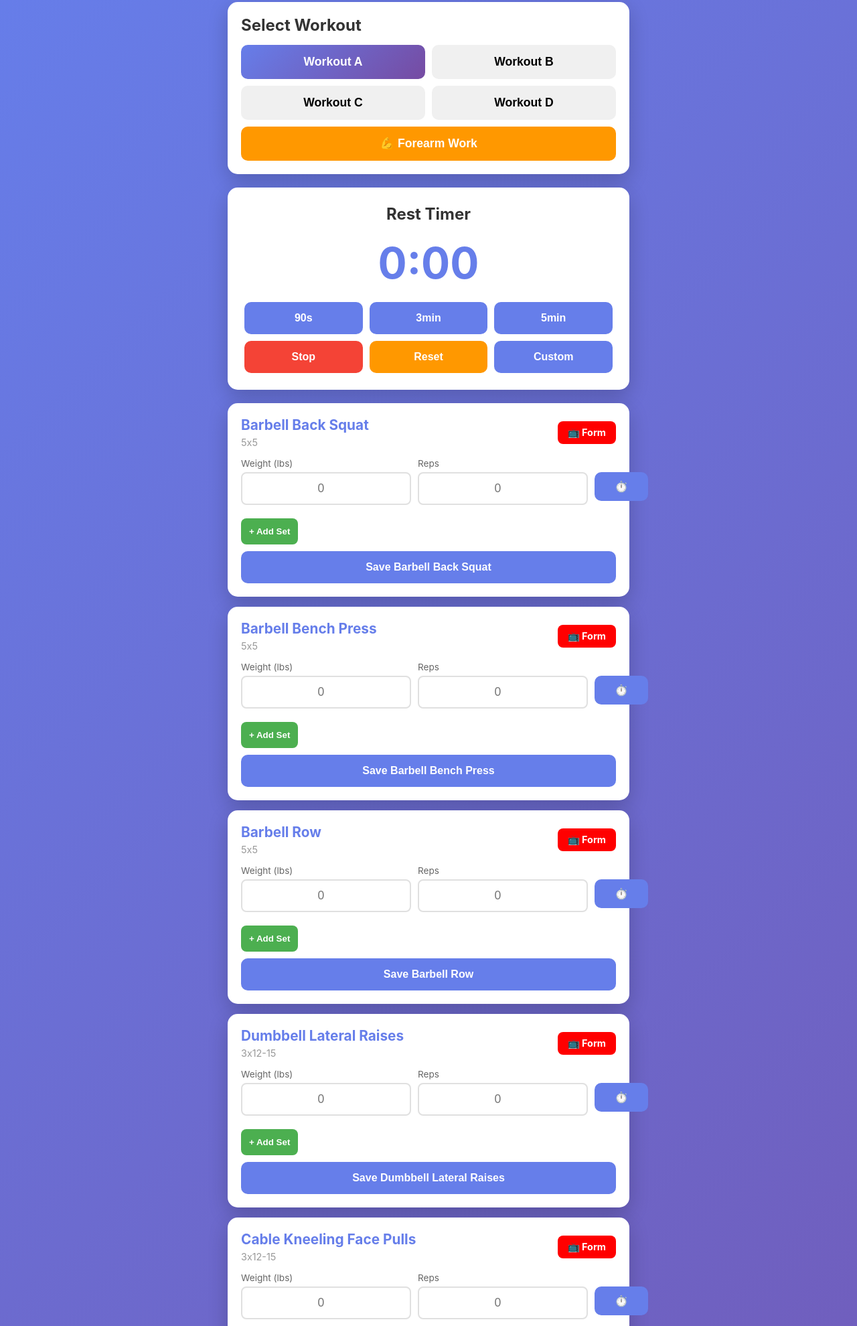
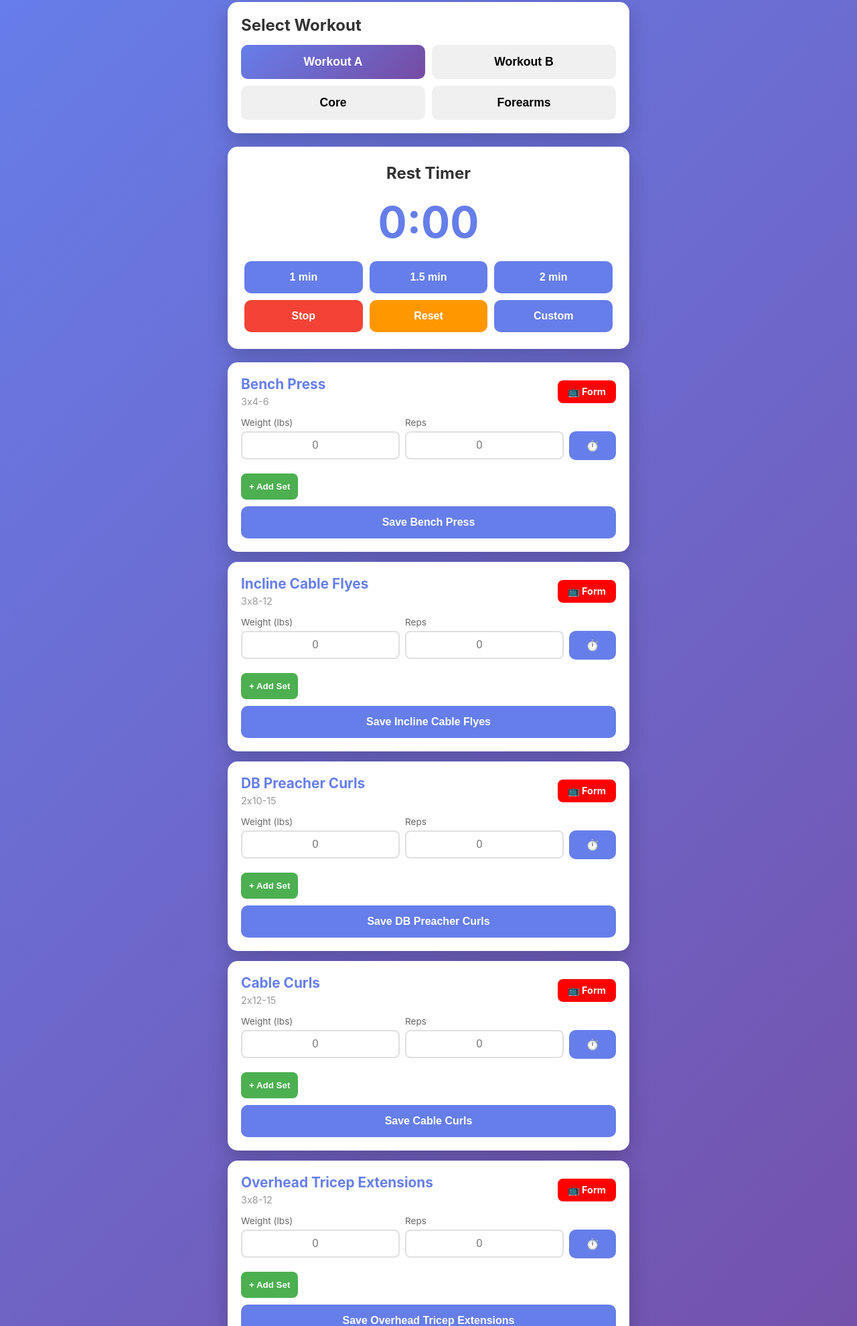
Before and after one commit to suryamp/Workout-Helper, a plain HTML site: page index.html in a window 1280 px wide. Shown: the part 86-2066 px from the top of the page at 67% size. Drawn offline with Linux system fonts and the light colour scheme.

Commit message:
fixing page width issue

```diff
--- a/index.html
+++ b/index.html
@@ -2,13 +2,17 @@
 <html lang="en">
 <head>
     <meta charset="UTF-8">
-    <meta name="viewport" content="width=device-width, initial-scale=1.0">
+    <meta name="viewport" content="width=device-width, initial-scale=1.0, maximum-scale=1.0, user-scalable=no">
+    <meta name="apple-mobile-web-app-capable" content="yes">
+    <meta name="apple-mobile-web-app-status-bar-style" content="black-translucent">
+    <meta name="apple-mobile-web-app-title" content="Workout">
     <title>Workout Tracker</title>
     <style>
         * {
             margin: 0;
             padding: 0;
             box-sizing: border-box;
+            -webkit-tap-highlight-color: transparent;
         }
 
         body {
@@ -17,6 +21,7 @@
             min-height: 100vh;
             padding: 20px;
             color: #333;
+            padding-bottom: 40px;
         }
 
         .container {
@@ -67,6 +72,8 @@
             padding: 20px;
             margin-bottom: 15px;
             box-shadow: 0 10px 30px rgba(0,0,0,0.2);
+            max-width: 100%;
+            overflow: hidden;
         }
 
         .exercise-header {
@@ -91,18 +98,22 @@
             cursor: pointer;
             font-size: 0.9em;
             font-weight: bold;
+            text-decoration: none;
+            display: inline-block;
         }
 
         .set-input-group {
             display: grid;
-            grid-template-columns: 1fr 1fr 80px;
-            gap: 10px;
+            grid-template-columns: minmax(0, 1fr) minmax(0, 1fr) 70px;
+            gap: 8px;
             margin-bottom: 10px;
+            width: 100%;
         }
 
         .input-wrapper {
             display: flex;
             flex-direction: column;
+            min-width: 0;
         }
 
         .input-wrapper label {
@@ -112,11 +123,13 @@
         }
 
         .input-wrapper input {
-            padding: 12px;
+            padding: 10px 8px;
             border: 2px solid #e0e0e0;
             border-radius: 8px;
-            font-size: 1.1em;
+            font-size: 1em;
             text-align: center;
+            width: 100%;
+            max-width: 100%;
         }
 
         .input-wrapper input:focus {
@@ -204,45 +217,6 @@
             font-size: 0.85em;
             margin-left: 10px;
         }
-
-        .modal {
-            display: none;
-            position: fixed;
-            top: 0;
-            left: 0;
-            width: 100%;
-            height: 100%;
-            background: rgba(0,0,0,0.8);
-            z-index: 1000;
-        }
-
-        .modal.active {
-            display: flex;
-            justify-content: center;
-            align-items: center;
-        }
-
-        .modal-content {
-            background: white;
-            border-radius: 15px;
-            padding: 20px;
-            max-width: 90%;
-            max-height: 80%;
-        }
-
-        .close-modal {
-            float: right;
-            font-size: 2em;
-            cursor: pointer;
-            color: #666;
-        }
-
-        .modal iframe {
-            width: 100%;
-            height: 315px;
-            border: none;
-            border-radius: 10px;
-        }
     </style>
 </head>
 <body>
@@ -254,11 +228,8 @@
             <div class="workout-buttons">
                 <button class="workout-btn active" onclick="selectWorkout('A')">Workout A</button>
                 <button class="workout-btn" onclick="selectWorkout('B')">Workout B</button>
-                <button class="workout-btn" onclick="selectWorkout('C')">Workout C</button>
-                <button class="workout-btn" onclick="selectWorkout('D')">Workout D</button>
-            </div>
-            <div style="margin-top: 10px;">
-                <button class="workout-btn" onclick="selectWorkout('Forearms')" style="width: 100%; background: #ff9800; color: white;">💪 Forearm Work</button>
+                <button class="workout-btn" onclick="selectWorkout('Core')">Core</button>
+                <button class="workout-btn" onclick="selectWorkout('Forearms')">Forearms</button>
             </div>
         </div>
 
@@ -266,11 +237,9 @@
             <h2>Rest Timer</h2>
             <div class="timer-display" id="timerDisplay">0:00</div>
             <div class="timer-buttons">
-                <button class="timer-btn" onclick="startTimer(90)">90s</button>
-                <button class="timer-btn" onclick="startTimer(180)">3min</button>
-                <button class="timer-btn" onclick="startTimer(300)">5min</button>
-            </div>
-            <div class="timer-buttons" style="margin-top: 10px;">
+                <button class="timer-btn" onclick="startTimer(60)">1 min</button>
+                <button class="timer-btn" onclick="startTimer(90)">1.5 min</button>
+                <button class="timer-btn" onclick="startTimer(120)">2 min</button>
                 <button class="timer-btn stop" onclick="stopTimer()">Stop</button>
                 <button class="timer-btn reset" onclick="resetTimer()">Reset</button>
                 <button class="timer-btn" onclick="startTimer(customTime)">Custom</button>
@@ -285,99 +254,33 @@
         </div>
     </div>
 
-    <div class="modal" id="videoModal">
-        <div class="modal-content">
-            <span class="close-modal" onclick="closeModal()">&times;</span>
-            <div id="videoContainer"></div>
-        </div>
-    </div>
-
     <script>
         const workouts = {
             A: {
                 exercises: [
-                    // Main Lifts
-                    { name: 'Barbell Back Squat', videoId: 'ultWZbUMPL8', sets: '5x5' },
-                    { name: 'Barbell Bench Press', videoId: 'rT7DgCr-3pg', sets: '5x5' },
-                    { name: 'Barbell Row', videoId: 'FWJR5Ve8bnQ', sets: '5x5' },
-                    // Shoulders
-                    { name: 'Dumbbell Lateral Raises', videoId: '3VcKaXpzqRo', sets: '3x12-15' },
-                    { name: 'Cable Kneeling Face Pulls', videoId: '_L5P--9cFDg', sets: '3x12-15' },
-                    // Rotator Cuff
-                    { name: 'Full Can Exercise (Scaption)', videoId: '-NA8lUy5_Qc&t=160s', sets: '2x12-15' },
-                    { name: 'Cable Internal Rotation', videoId: 'Eh8pu_wUKHU', sets: '2x12-15' },
-                    // Arms
-                    { name: 'Overhead Dumbbell Tricep Extension', videoId: 'YbX7Wd8jQ-Q', sets: '3x10-12' },
-                    { name: 'Narrow Grip EZ Bar Curl', videoId: 'cdmnvo3augg', sets: '3x8-12' },
-                    // Back
-                    { name: 'Cable Kneeling Lat Pulldown', videoId: 'KA0bfBIOxHY&t=17s', sets: '3x10-15' },
-                    // Chest
-                    { name: 'Incline Dumbbell Bench Press', videoId: 'hChjZQhX1Ls', sets: '3x8-12' }
+                    { name: 'Bench Press', videoId: 'rT7DgCr-3pg', sets: '3x4-6' },
+                    { name: 'Incline Cable Flyes', videoId: 'bU23wFufCks', sets: '3x8-12' },
+                    { name: 'DB Preacher Curls', videoId: 'vnfZGzIo6E0', sets: '2x10-15' },
+                    { name: 'Cable Curls', videoId: '1YoTwdLR_u8', sets: '2x12-15' },
+                    { name: 'Overhead Tricep Extensions', videoId: '-Vyt2QdsR7E', sets: '3x8-12' },
+                    { name: 'Cable Tricep Extensions', videoId: 'kiuVA0gs3EI', sets: '2x10-15' }
                 ]
             },
             B: {
                 exercises: [
-                    // Main Lifts
-                    { name: 'Barbell Back Squat', videoId: 'ultWZbUMPL8', sets: '5x5' },
-                    { name: 'Barbell Overhead Press', videoId: 'QAQ64hK4Xxs', sets: '5x5' },
-                    { name: 'Barbell Deadlift', videoId: 'op9kVnSso6Q', sets: '1x5' },
-                    // Traps
-                    { name: 'Barbell Shrugs (wide grip)', videoId: 'g6qbq4Lf1FI', sets: '4x10-12' },
-                    // Calves
-                    { name: 'Standing Calf Raises', videoId: 'gwLzBJYoWlI', sets: '4x12-20' },
-                    { name: 'Seated Calf Raises', videoId: 'JbyjNymZOt0', sets: '3x15-20' },
-                    // Quads
-                    { name: 'Leg Extensions', videoId: 'YyvSfVjQeL0', sets: '3x12-15' },
-                    { name: 'Banded Terminal Knee Extensions', videoId: 'M8u5lbP4f4g&t=263s', sets: '2x15-20' },
-                    // Hamstrings
-                    { name: 'Glute Ham Raise', videoId: '24pK_4kEUsM&t=23s', sets: '3x8-12' },
-                    // Glutes
-                    { name: 'Barbell Hip Thrusts', videoId: 'EF7jXP17DPE', sets: '3x12-15' },
-                    // Core
-                    { name: 'Hanging Knee Raises', videoId: 'Fl8rJJ7mZJM&t=2s', sets: '3x10-15' },
-                    { name: 'Ab Wheel Rollouts', videoId: 'XWJmFD_AdbM', sets: '3x8-12' }
+                    { name: 'Deadlifts', videoId: 'op9kVnSso6Q', sets: '3x4-6' },
+                    { name: 'Pull Ups/Pulldowns', videoId: 'eGo4IYlbE5g', sets: '3x6-10' },
+                    { name: 'Pullovers', videoId: 'qC-hH01yTvA', sets: '3x8-12' },
+                    { name: 'Cable Shoulder Flyes', videoId: '3VcKaXpzqRo', sets: '3x10-12' },
+                    { name: 'Shrugs', videoId: 'cJRVVxmytaM', sets: '3x10-15' },
+                    { name: 'Facepulls', videoId: 'rep-qVOkqgk', sets: '3x12-15' },
+                    { name: 'Bulgarian Split Squats', videoId: '2C-uNgKwPLE', sets: '3x8-10' },
+                    { name: 'Romanian Deadlifts', videoId: 'CQp5I_strLU', sets: '3x8-12' },
+                    { name: 'Calf Raises', videoId: 'gwLzBJYoWlI', sets: '4x10-15' }
                 ]
             },
-            C: {
+            Core: {
                 exercises: [
-                    // Main Lifts
-                    { name: 'Barbell Back Squat', videoId: 'ultWZbUMPL8', sets: '5x5' },
-                    { name: 'Barbell Bench Press', videoId: 'rT7DgCr-3pg', sets: '5x5' },
-                    { name: 'Barbell Row', videoId: 'FWJR5Ve8bnQ', sets: '5x5' },
-                    // Shoulders
-                    { name: 'Cable Rear Delt Fly', videoId: 'FeERX9UwspY', sets: '3x12-15' },
-                    // Rotator Cuff
-                    { name: 'Side-lying External Rotations', videoId: 'jJo1CbgXb_A&t=66s', sets: '3x15-20' },
-                    { name: 'Cable External Rotation Press', videoId: 'mO8YJAxVG2M&t=142s', sets: '2x10-15' },
-                    // Arms
-                    { name: 'Straight Bar Cable Pushdown', videoId: '1FjkhpZsaxc', sets: '3x10-15' },
-                    { name: 'Rope Cable Pushdown', videoId: 'kiuVA0gs3EI', sets: '3x10-15' },
-                    { name: 'Wide Grip Barbell Curl / Preacher Curl', videoId: 'soxrZlIl35U', sets: '3x8-12' },
-                    { name: 'Dumbbell Hammer Curls', videoId: 'P5sXHLmXmBM', sets: '3x10-12' },
-                    // Back
-                    { name: 'Cable Reverse Grip Lat Pulldown', videoId: 'rguA3pm73rs', sets: '3x10-15' },
-                    { name: 'Straight-Arm Cable Pulldown', videoId: 'G9uNaXGTJ4w', sets: '3x12-15' },
-                    // Chest
-                    { name: 'Cable Lower Chest Fly (decline)', videoId: 'taI4XduLpTk', sets: '2x10-15' }
-                ]
-            },
-            D: {
-                exercises: [
-                    // Main Lifts
-                    { name: 'Barbell Back Squat', videoId: 'ultWZbUMPL8', sets: '5x5' },
-                    { name: 'Barbell Overhead Press', videoId: 'QAQ64hK4Xxs', sets: '5x5' },
-                    { name: 'Barbell Deadlift', videoId: 'op9kVnSso6Q', sets: '1x5' },
-                    // Back
-                    { name: 'Cable Wide Grip Row', videoId: 'sjJ0z4R3w0M', sets: '3x10-15' },
-                    // Hamstrings
-                    { name: 'Romanian Deadlift', videoId: 'xY8BywOKkLQ', sets: '3x6-8' },
-                    // Glutes
-                    { name: 'Cable Hip Abduction', videoId: 'pwTeBxoOOBQ', sets: '3x15-20' },
-                    // Lower Back
-                    { name: 'Back Extensions', videoId: 'ph3pddpKzzw', sets: '3x10-15' },
-                    // Adductors
-                    { name: 'Copenhagen Planks', videoId: 'aDsaGBnvDQo', sets: '3x20-30s' },
-                    // Core
                     { name: 'High to Low Cable Woodchoppers', videoId: 'pAplQXk3dkU', sets: '3x10-15' },
                     { name: 'Palloff Press', videoId: 'AH_QZLm_0-s', sets: '3x8-10' },
                     { name: 'Weighted Crunches', videoId: 'Yg6GsyZoqK0', sets: '3x10-15' },
@@ -420,7 +323,7 @@
                             <div class="exercise-name">${exercise.name}</div>
                             <div style="color: #999; font-size: 0.9em; margin-top: 5px;">${exercise.sets || ''}</div>
                         </div>
-                        <a href="https://www.youtube.com/watch?v=${exercise.videoId}" target="_blank" class="youtube-btn" style="text-decoration: none; display: inline-block;">
+                        <a href="https://www.youtube.com/watch?v=${exercise.videoId}" target="_blank" class="youtube-btn">
                             📺 Form
                         </a>
                     </div>
@@ -428,11 +331,11 @@
                         <div class="set-input-group">
                             <div class="input-wrapper">
                                 <label>Weight (lbs)</label>
-                                <input type="number" id="weight-${index}-0" placeholder="0">
+                                <input type="number" id="weight-${index}-0" placeholder="0" inputmode="numeric">
                             </div>
                             <div class="input-wrapper">
                                 <label>Reps</label>
-                                <input type="number" id="reps-${index}-0" placeholder="0">
+                                <input type="number" id="reps-${index}-0" placeholder="0" inputmode="numeric">
                             </div>
                             <div class="input-wrapper">
                                 <label>&nbsp;</label>
@@ -460,11 +363,11 @@
             setDiv.innerHTML = `
                 <div class="input-wrapper">
                     <label>Weight (lbs)</label>
-                    <input type="number" id="weight-${exerciseIndex}-${setCount}" placeholder="0">
+                    <input type="number" id="weight-${exerciseIndex}-${setCount}" placeholder="0" inputmode="numeric">
                 </div>
                 <div class="input-wrapper">
                     <label>Reps</label>
-                    <input type="number" id="reps-${exerciseIndex}-${setCount}" placeholder="0">
+                    <input type="number" id="reps-${exerciseIndex}-${setCount}" placeholder="0" inputmode="numeric">
                 </div>
                 <div class="input-wrapper">
                     <label>&nbsp;</label>
@@ -543,18 +446,6 @@
             renderHistory();
         }
 
-        function showVideo(videoId) {
-            const modal = document.getElementById('videoModal');
-            const container = document.getElementById('videoContainer');
-            container.innerHTML = `<iframe src="https://www.youtube-nocookie.com/embed/${videoId}" allow="accelerometer; autoplay; clipboard-write; encrypted-media; gyroscope; picture-in-picture" allowfullscreen></iframe>`;
-            modal.classList.add('active');
-        }
-
-        function closeModal() {
-            document.getElementById('videoModal').classList.remove('active');
-            document.getElementById('videoContainer').innerHTML = '';
-        }
-
         function startTimer(seconds) {
             if (seconds === customTime) {
                 const input = prompt('Enter rest time in seconds:', '120');
```
